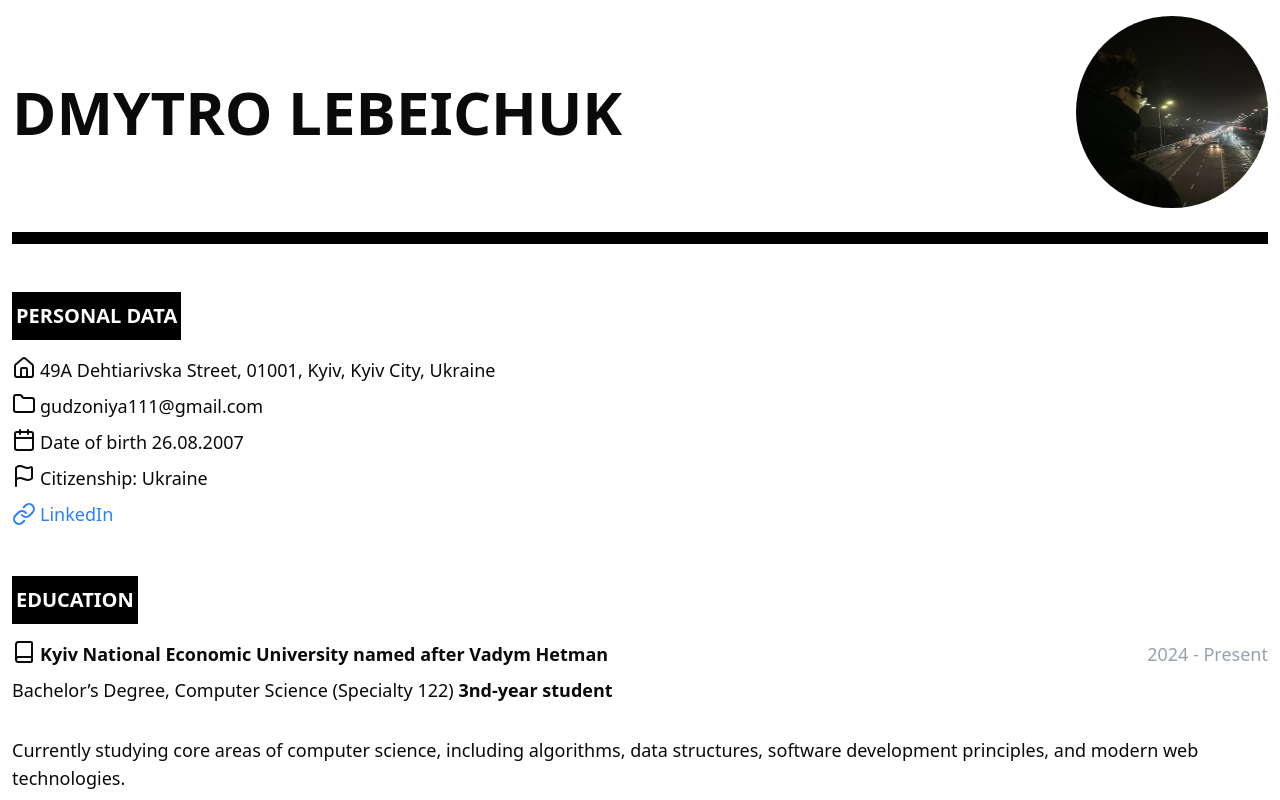
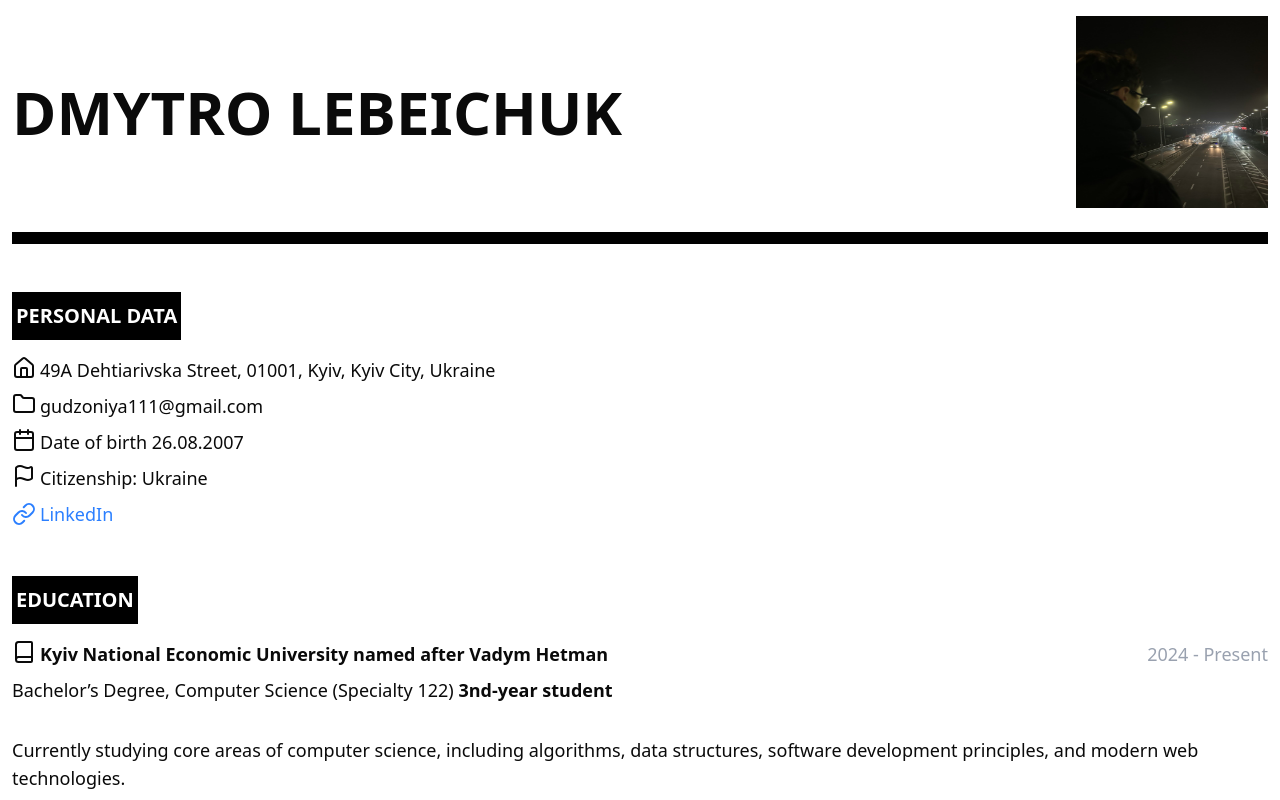
Before and after one commit to WebDevelpr/cv, a React (Vite) app: page / in a window 1280 px wide. Shown: the top 800 px of the page. Built offline with nearby package versions, Linux system fonts and the light colour scheme.

Commit message:
change avatar settings

```diff
--- a/src/layout/header.tsx
+++ b/src/layout/header.tsx
@@ -8,7 +8,7 @@ export const Header = () => {
         <img
           src={avatar}
           alt='Avatar'
-          className='h-48 w-48 rounded-full'
+          className='s h-48 w-48'
           loading='lazy'
         />
       </div>
```
